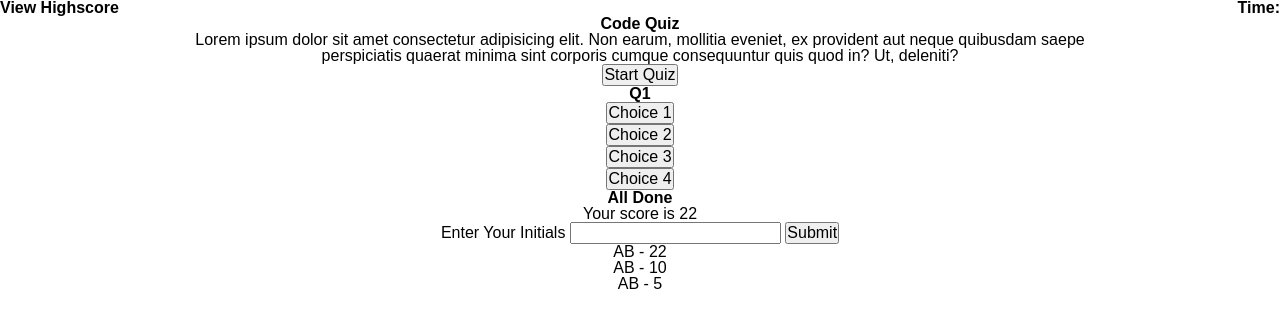
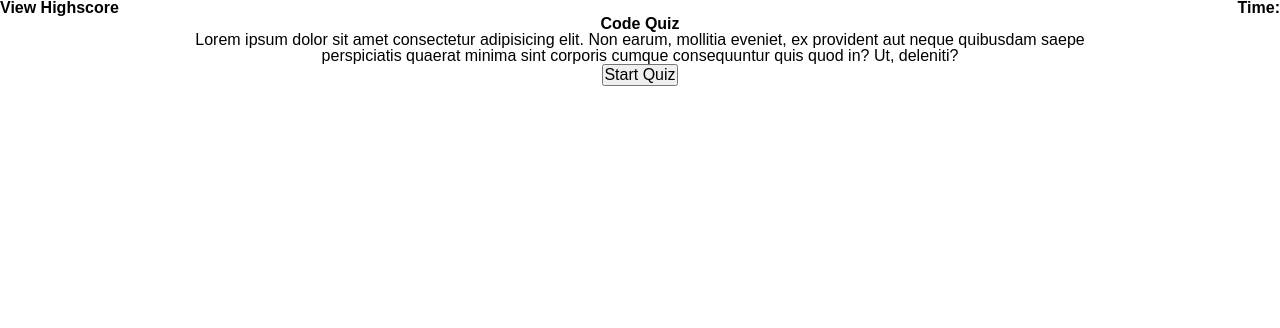
Before and after one commit to GrandNagusZek/Homework-Challenge-04-Iliyaas-Timed-Coding-Quiz, a plain HTML site: page index.html in a window 1280 px wide. Drawn offline with Linux system fonts and the light colour scheme.

Commit message:
added class to css to hide the different quiz sections

```diff
--- a/assets/css/style.css
+++ b/assets/css/style.css
@@ -21,3 +21,7 @@ section {
     margin-right: auto;
     width: 960px;
 }
+
+.hide{
+    display: none;
+}
--- a/index.html
+++ b/index.html
@@ -24,7 +24,7 @@
             <button id="idstart-quiz">Start Quiz</button>
         </section>
 
-        <section id="question-section">
+        <section class="hide" id="question-section">
             <h1>Q1</h1>
                 <ol>
                     <li><button>Choice 1</button></li>
@@ -34,18 +34,20 @@
                 </ol>
         </section>
 
-        <section id="initial-input">
+        <section class="hide" id="initial-input">
             <h1>All Done</h1>
             <p>Your score is <span id="score">22</span></p>
             <label for="">Enter Your Initials</label>  <input type="text" id="initial">
             <button id="submit">Submit</button>
         </section>
-        <section id="highscore">
+        <section class="hide" id="highscore">
             <ol>
                 <li>AB - 22</li>
                 <li>AB - 10</li>
                 <li>AB - 5</li>
             </ol>
+            <button id="goback-btn">Go Back</button>
+            <button id="clearHighScore">Clear Highscore</button>
         </section>
     </main>
 
```
